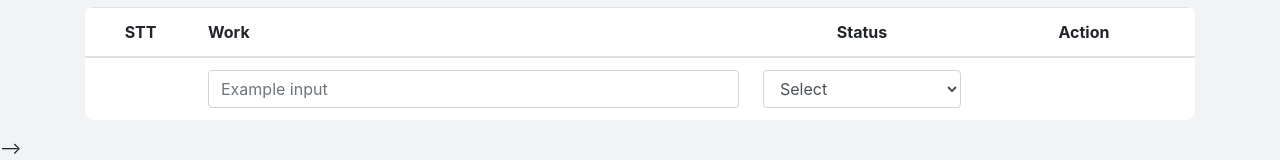
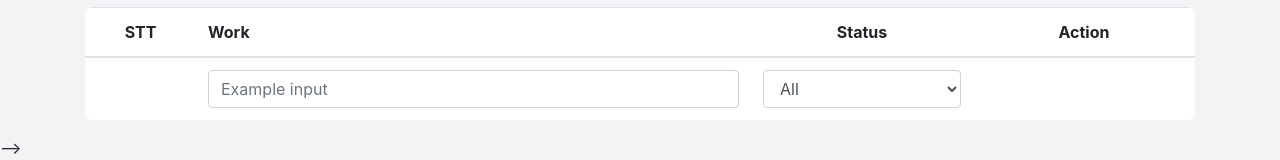
Before and after one commit to thuong-resper/TaskList, a React (Create React App) app: page / in a window 1280 px wide. Shown: the part 228-388 px from the top of the page. Built offline with nearby package versions, Linux system fonts and the light colour scheme.

Commit message:
filter by name and status

```diff
--- a/src/App.js
+++ b/src/App.js
@@ -16,6 +16,10 @@ class App extends React.Component {
             tasks: [],
             isDisplayForm: false,
             taskEditing: null,
+            filter: {
+                name: "",
+                status: -1,
+            },
         };
     }
 
@@ -171,8 +175,39 @@ class App extends React.Component {
         this.onShowForm();
     };
 
+    // filter work
+    onFilter = (filterName, filterStatus) => {
+        filterStatus = +filterStatus; //convert string to number
+        this.setState({
+            filter: {
+                name: filterName.toLowerCase(),
+                status: filterStatus,
+            },
+        });
+    };
+
     render() {
-        var { tasks, isDisplayForm, taskEditing } = this.state; // var tasks = this.state.tasks
+        var { tasks, isDisplayForm, taskEditing, filter } = this.state; // var tasks = this.state.tasks
+
+        // filter
+        if (filter) {
+            // filter exist
+            // filter by name
+            if (filter.name) {
+                tasks = tasks.filter((task) => {
+                    return task.name.toLowerCase().indexOf(filter.name) !== -1;
+                });
+            }
+            // filter by status
+            tasks = tasks.filter((task) => {
+                if (filter.status === -1) {
+                    //default: return all work
+                    return task;
+                } else {
+                    return task.status === (filter.status === 1 ? false : true);
+                }
+            });
+        }
 
         //Condition for display Task Form
         var elementTaskForm = isDisplayForm ? (
@@ -220,6 +255,7 @@ class App extends React.Component {
                             onUpdateStatus={this.onUpdateStatus}
                             onDelete={this.onDelete}
                             onUpdate={this.onUpdate}
+                            onFilter={this.onFilter}
                         />
                     </div>
                 </div>
--- a/src/components/TaskList.js
+++ b/src/components/TaskList.js
@@ -3,8 +3,30 @@ import React from "react";
 import TaskItem from "./TaskItem";
 
 class TaskList extends React.Component {
+    constructor(props) {
+        super(props);
+        this.state = {
+            filterName: "",
+            filterStatus: -1, // -1: all (default), 1: active, 0: de-active
+        };
+    }
+
+    onChange = (e) => {
+        let target = e.target;
+        let name = target.name;
+        let value = target.value;
+        this.props.onFilter(
+            name === "filterName" ? value : this.state.filterName, // transfer data to parent app component
+            name === "filterStatus" ? value : this.state.filterStatus
+        ); // transfer data to parent app component
+        this.setState({
+            [name]: value,
+        });
+    };
+
     render() {
         var { tasks } = this.props; //var tasks = this.props.tasks
+        let { filterName, filterStatus } = this.state;
         var elementTasks = tasks.map((task, index) => {
             return (
                 <TaskItem
@@ -38,12 +60,22 @@ class TaskList extends React.Component {
                                     className="form-control"
                                     id="formGroupExampleInput"
                                     placeholder="Example input"
+                                    name="filterName"
+                                    value={filterName}
+                                    onChange={this.onChange}
                                 />
                             </div>
                         </th>
                         <th>
-                            <select className="form-control">
-                                <option>Select</option>
+                            <select
+                                className="form-control"
+                                name="filterStatus"
+                                value={filterStatus}
+                                onChange={this.onChange}
+                            >
+                                <option value={-1}>All</option>
+                                <option value={0}>Finished</option>
+                                <option value={1}>Unfinished</option>
                             </select>
                         </th>
                         <th></th>
```
Also changed, not shown: 1 other file (tests, documents, lock files or other folders).
